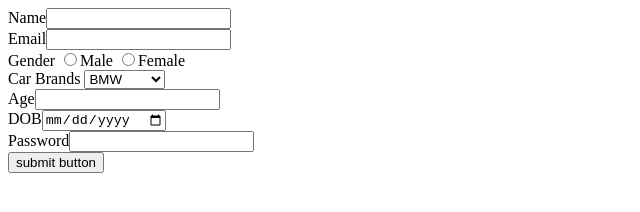
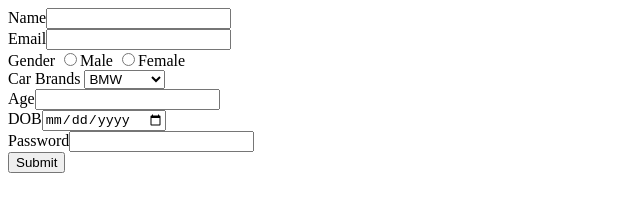
Before and after one commit to acciojob/signup-form-car-SamyakJain789, a website: page main.html in a window 1280 px wide. Shown: the full height of the page, 0-640 px from the left. Drawn offline with Linux system fonts and the light colour scheme.

Commit message:
created a submission

```diff
--- a/main.html
+++ b/main.html
@@ -21,7 +21,7 @@
 <label for="carage" >Age</label><input type="number" id="carage" required><br>
 <label for="dop" >DOB</label><input type="date" id="dop" required><br>
 <label for="password" >Password</label><input type="password" id="password" required><br>
-<button type="submit">submit button</button>
+<input type="submit">
 </form>
 <script type="text/javascript" src="./script.js">
 </script>
```
